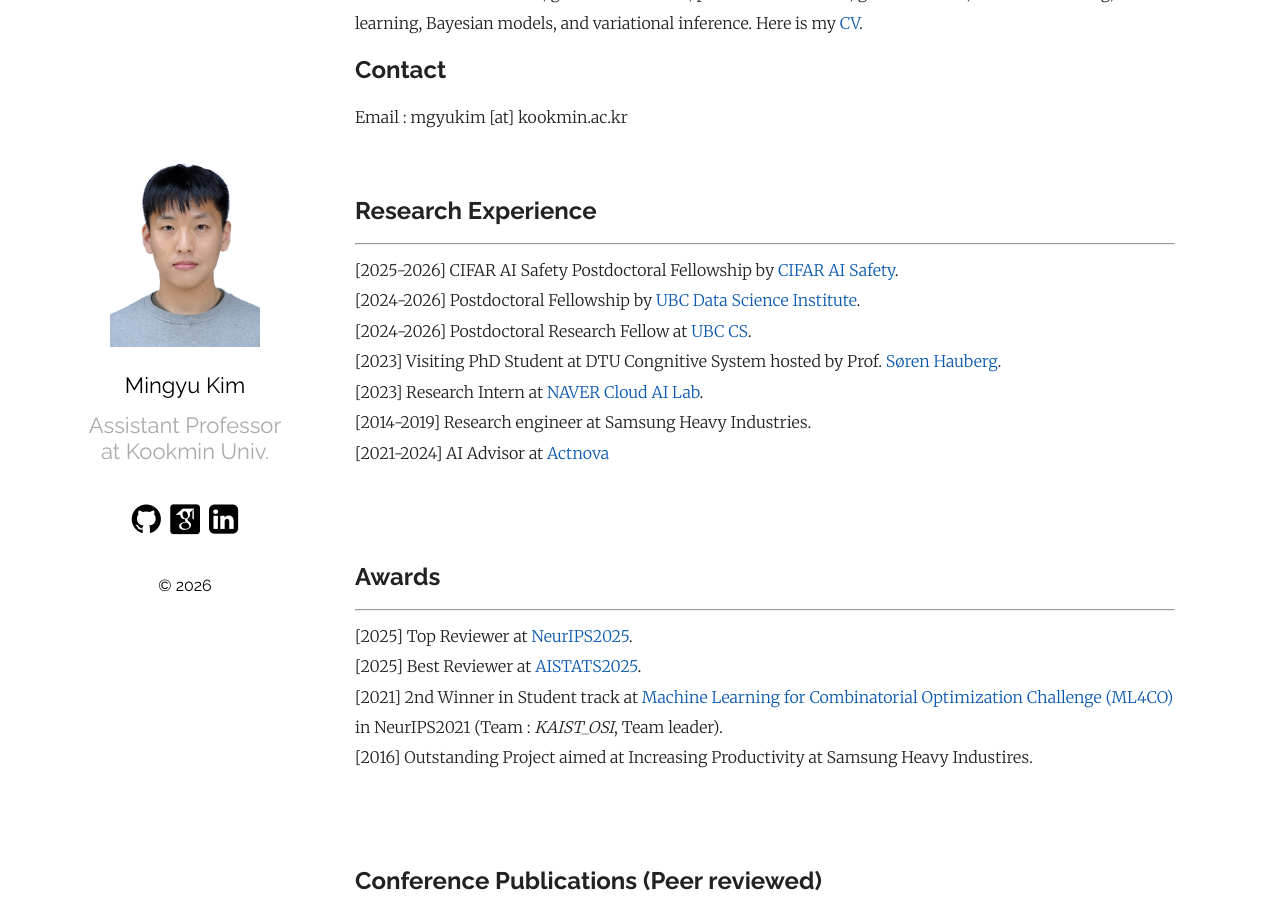
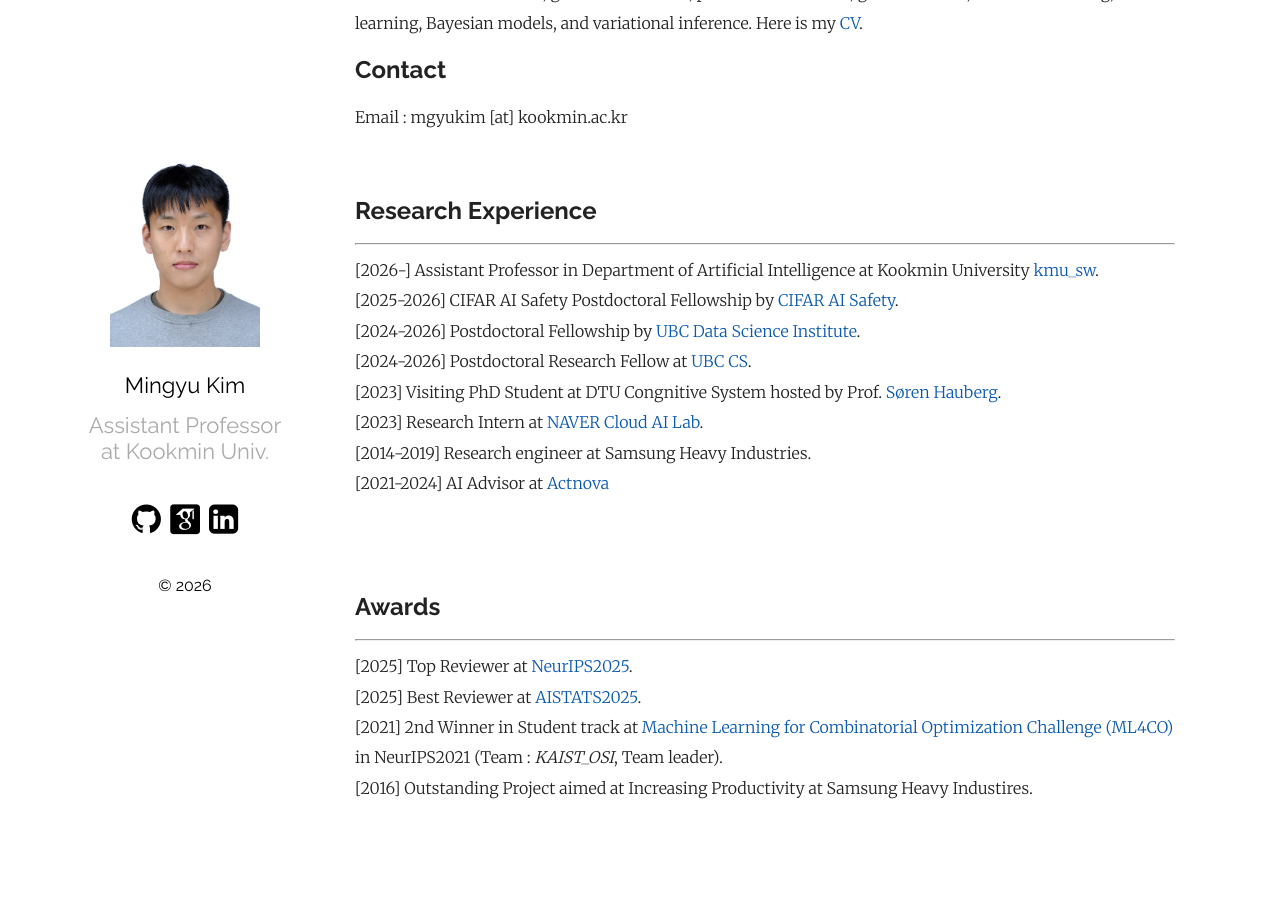
Before and after one commit to MingyuKim87/MingyuKim87.github.io, a Jekyll site: the page built from index.md, in a window 1280 px wide and 900 px high, scrolled down 316 px. Built offline with Jekyll 4.4.1, drawn with Linux system fonts in a browser that asks for light colours; some web fonts are replaced.

Commit message:
Update index.md

```diff
--- a/index.md
+++ b/index.md
@@ -17,6 +17,7 @@
 ## Research Experience
 <hr>
 
+[2026-] Assistant Professor in Department of Artificial Intelligence at Kookmin University [kmu_sw].
 [2025-2026] CIFAR AI Safety Postdoctoral Fellowship by [CIFAR AI Safety][cifar_ai_safety].
 [2024-2026] Postdoctoral Fellowship by [UBC Data Science Institute][ubcdsi].
 [2024-2026] Postdoctoral Research Fellow at [UBC CS][ubccs].
@@ -192,6 +193,7 @@
 [youngheon-kim]: https://personal.math.ubc.ca/~yhkim/
 [mijung-park]: https://www.cs.ubc.ca/~mijungp/
 [seyoung-yun]: https://fbsqkd.github.io/
+[kmu_sw]: https://cs.kookmin.ac.kr/intro/professor
 [hyun-chung]: http://psel.cnu.ac.kr/mdps_team/dr-hyun-chung/
 [soren]: http://www2.compute.dtu.dk/~sohau/
 [CV]: https://drive.google.com/file/d/16qsbVEKw_Bn1VdWMdnI0mx0ZAiSYgenS/view?usp=share_link
```
